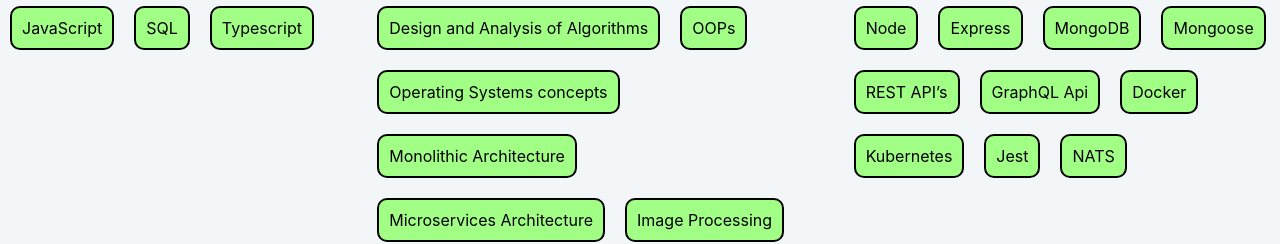
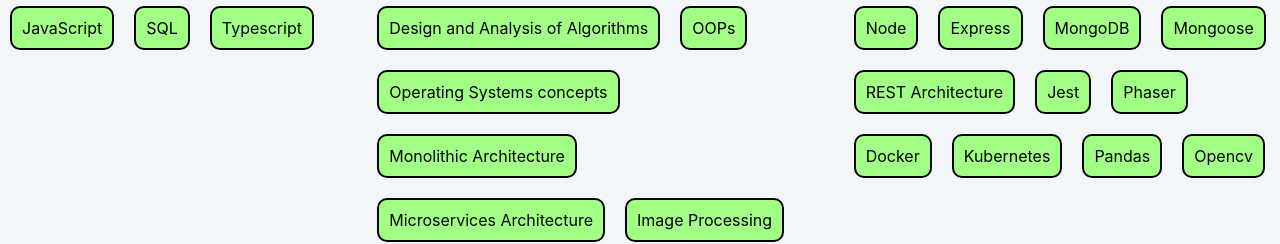
Before and after one commit to Akhil-Maddineni23/My-PortFolio, a React (Create React App) app in the folder client/: page /skills in a window 1280 px wide. Shown: the part 423-667 px from the top of the page. Built offline with nearby package versions, Linux system fonts and the light colour scheme; no server answers.

Commit message:
Update data.js

```diff
--- a/client/src/Data/data.js
+++ b/client/src/Data/data.js
@@ -19,15 +19,15 @@
     "Express",
     "MongoDB",
     "Mongoose",
-    "REST API’s",
-    "GraphQL Api",
+    "REST Architecture",
+    "Jest",
+    "Phaser",
     "Docker",
     "Kubernetes",
-    "Jest",
-    "NATS"
+    "Pandas",
+    "Opencv"
   ],
 };
-
 export const projects = [
   {
     title : 'Cricket Live Score Panel',
```
